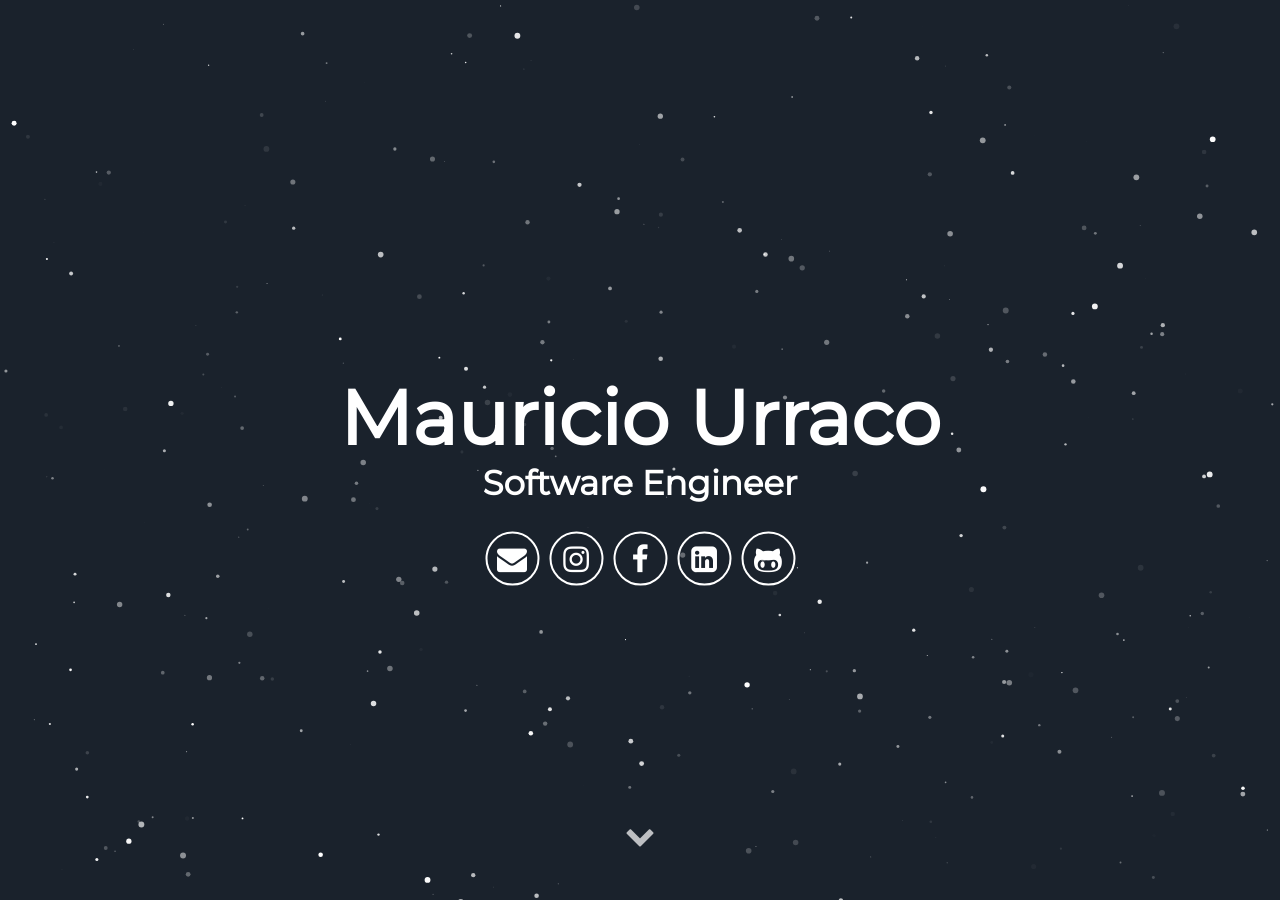
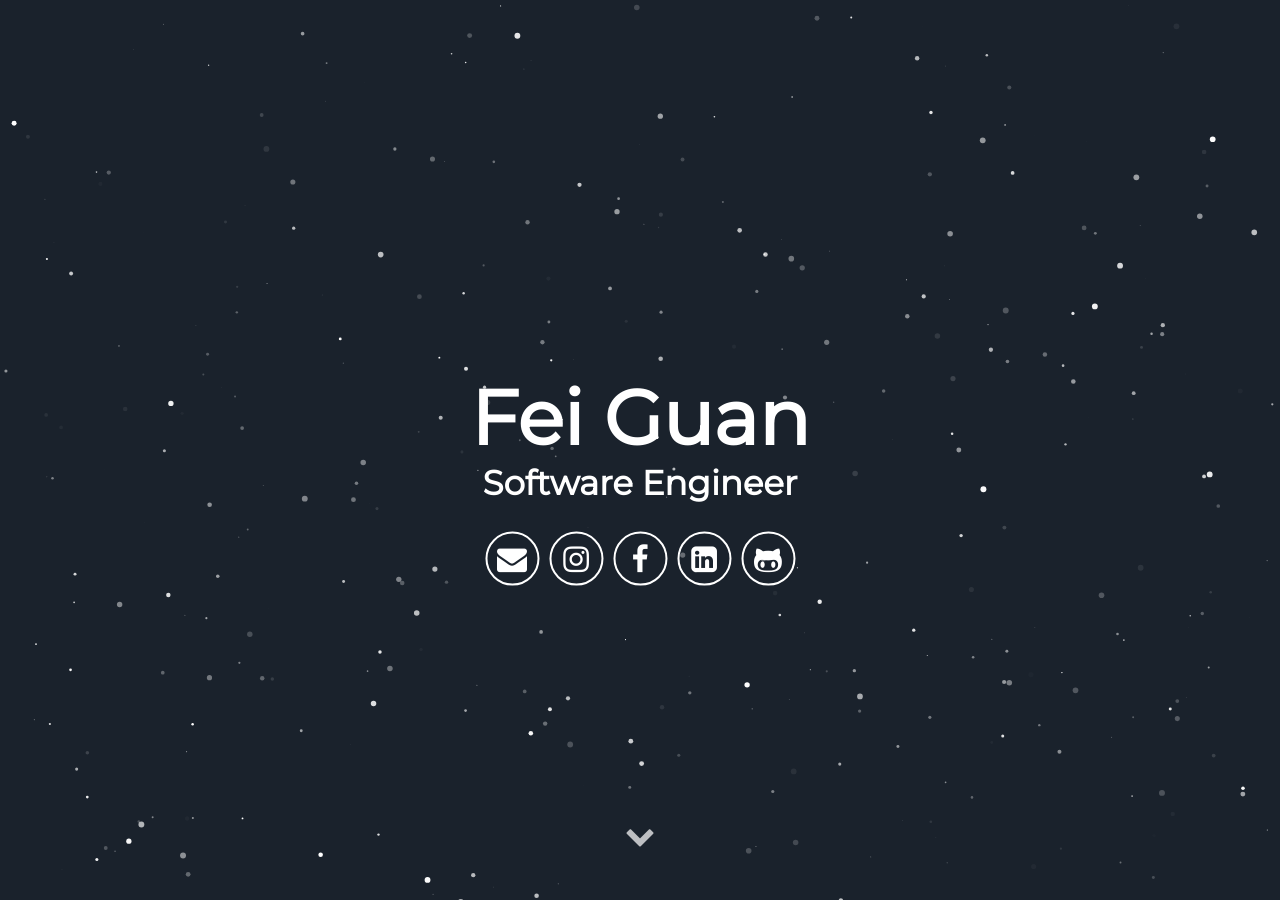
Before and after one commit to guanfei24/guanfei24.github.io, a Jekyll site: the page built from index.html, in a window 1280 px wide and 900 px high. Built offline with Jekyll 4.4.1, drawn with Linux system fonts in a browser that asks for light colours; some web fonts are replaced.

Commit message:
Update _config.yml

```diff
--- a/_config.yml
+++ b/_config.yml
@@ -1,16 +1,16 @@
 # Site settings
-title: Mauricio Urraco
+title: Fei Guan
 description: Jekyll Theme Minimal Resume
 # baseurl: "" # the subpath of your site, e.g. /blog
 # url: "localhost:3000" # the base hostname & protocol for your site e.g. http://willianjusten.com.br
 
 # User settings
-username: Mauricio Urraco
+username: Fei Guan
 user_description: I'm a Software Engineer from Argentina, always searching for the next challenge; no task is too scary nor too difficult. Lately I have been immersed in world of Giving Circles working with Grapevine, a California based startup trying to improve the world through collaborative giving. I'm the first engineer they hired to work on the platform.
 user_title: Software Engineer
-email: mauriurraco@gmail.com
+email: guanfei0052@gmail.com
 # twitter_username: lorem_ipsum
-instagram_username: mauriciourraco7
+instagram_username: imamba24
 facebook_username: mauricio.urraco
 linkedin_username: murraco
 github_username:  murraco
```
